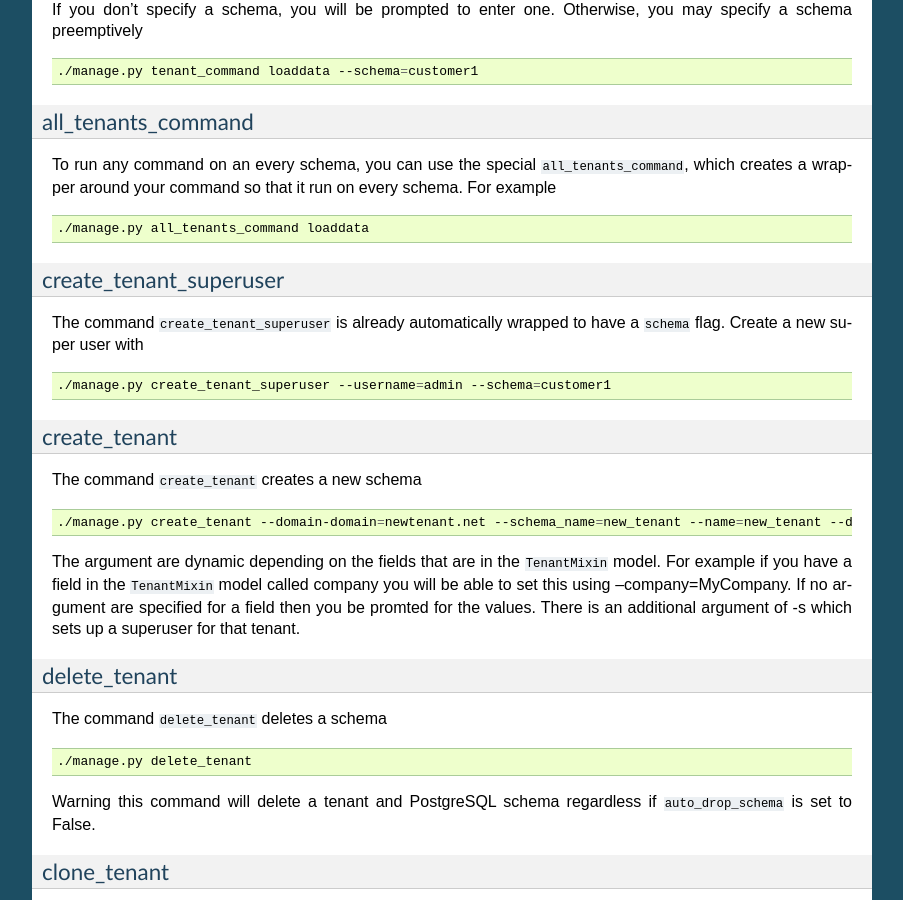
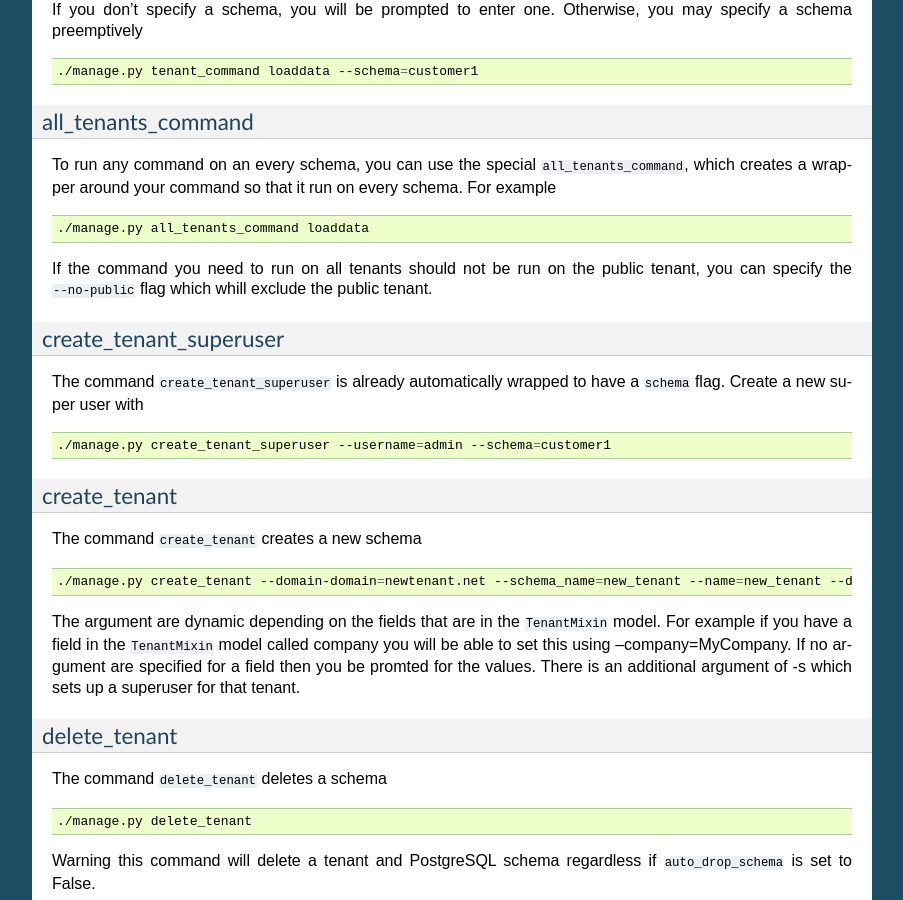
Before and after one commit to django-tenants/django-tenants, a Sphinx documentation site: the page built from docs/use.rst, in a window 1280 px wide and 900 px high, scrolled down 5393 px. Shown: the whole window, without its empty margins (198-1101 px from the left). Built offline with Sphinx 7.4.7, drawn with Linux system fonts in a browser that asks for light colours; the version number could not be read and is left out.

Commit message:
Update use.rst

```diff
--- a/docs/use.rst
+++ b/docs/use.rst
@@ -340,6 +340,10 @@
 
     ./manage.py all_tenants_command loaddata
 
+If the command you need to run on all tenants should not be run on the public tenant, you can specify the ``--no-public`` flag which whill exclude the public tenant.
+
+.. code-block:: bash
+    ./ manage.py all_tenants_command --no-public loaddata
 
 
 create_tenant_superuser
```
